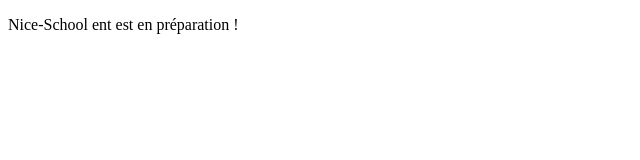
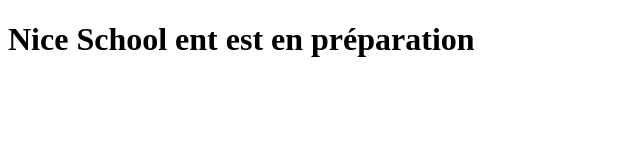
Before and after one commit to MILKAA-88/Nice-School-ent, a plain HTML site: page index.html in a window 1280 px wide. Shown: the whole page, without its empty margins (0-640 px from the left). Drawn offline with Linux system fonts and the light colour scheme.

Commit message:
fix : "index.html" instead "Welcome.html"

```diff
--- a/Welcome.html
+++ b/index.html
@@ -1,11 +1,13 @@
 <!DOCTYPE html>
 <html>
+
 <head>
   <meta charset="UTF-8">
   <meta name="viewport" content="width=device-width, initial-scale=1">
-  <title> Nice-School ent</title>
+  <title> Nice School ent</title>
+  <link rel="stylesheet" href="Welcome.css">
 </head>
 <body>
-<p> Nice-School ent est en préparation !</p>
+  <h1> Nice School ent est en préparation </h1>
 </body>
 </html>
```
